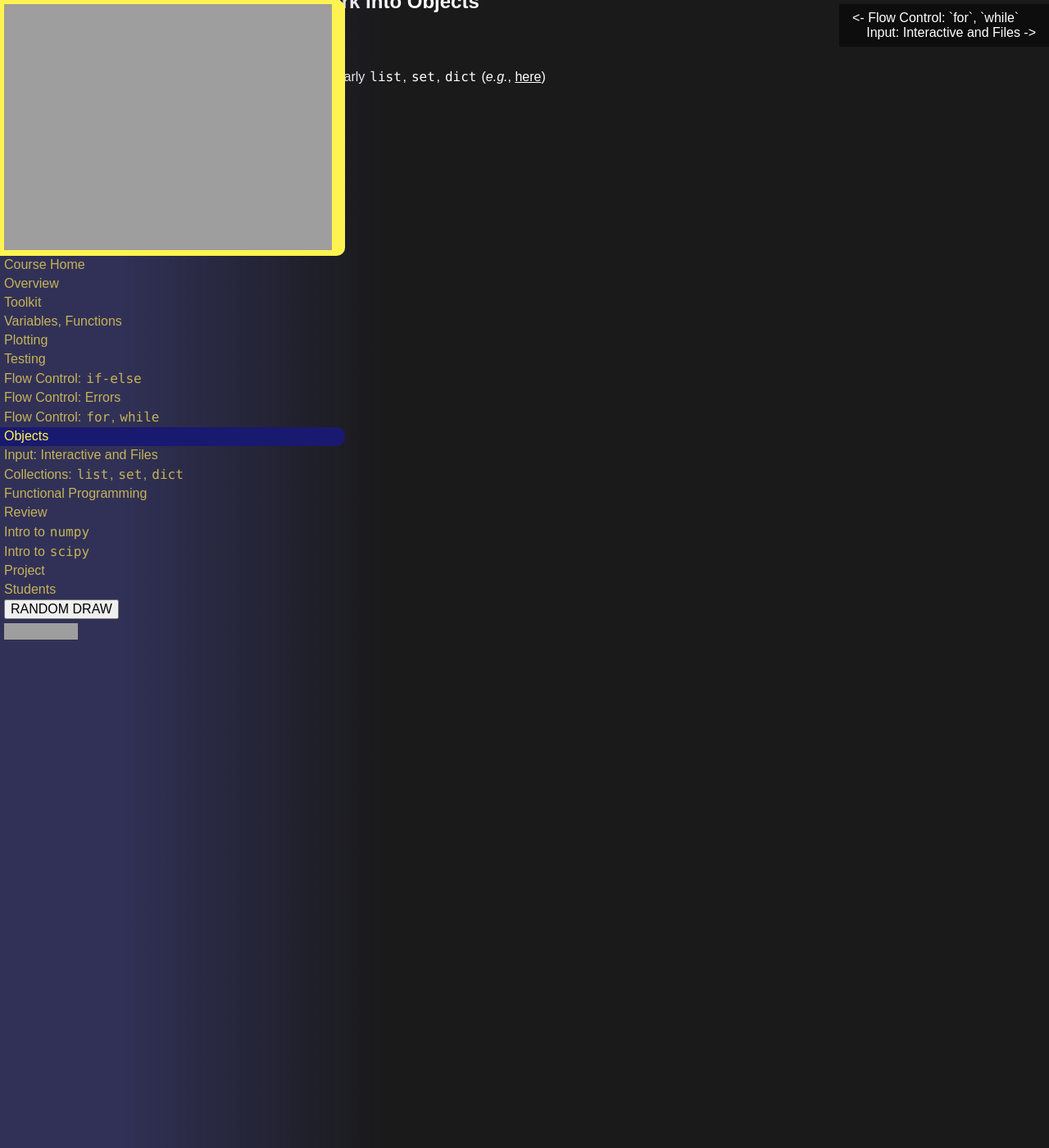
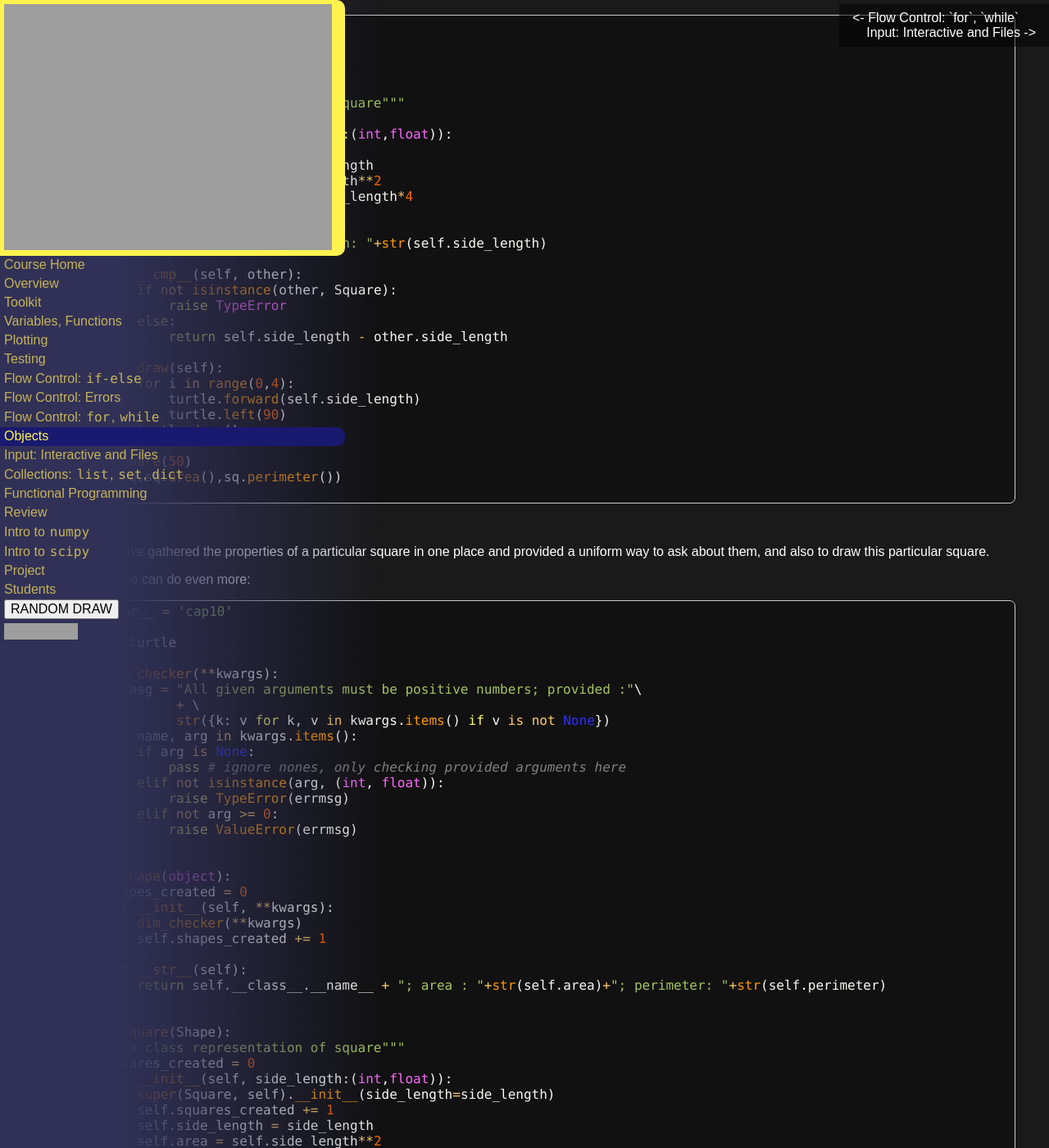
Before and after one commit to AIMS-Ghana/python-course, a Jekyll site: the page built from _days/08_objects.md, in a window 1280 px wide and 1400 px high, scrolled down 744 px. Shown: the whole window at 82% size. Built offline with Jekyll 4.4.1, drawn with Linux system fonts in a browser that asks for light colours; some of the changed text lies outside the part shown; grey boxes are pictures that could not be loaded.

Commit message:
object updates

```diff
--- a/_days/08_objects.md
+++ b/_days/08_objects.md
@@ -29,4 +29,16 @@ at least what the are, if perhaps not as a programming concept.
 
 But what are those things associated with `turtle` plotting?  They are custom objects.
 
+Revisiting our previous example shape:
+
+{% include pyblock.md target="obj_square_i.py" %}
+
+Here we have gathered the properties of a particular square in one place and
+provided a uniform way to ask about them, and also to draw this particular
+square.
+
+However, we can do even more:
+
+{% include pyblock.md target="obj_square_ii.py" %}
+
 ## Task: Convert Your Shape Work Into Objects
--- a/_includes/obj_square.py
+++ b/_includes/obj_square_i.py
@@ -8,15 +8,17 @@ class Square(object):
     def __init__(self, side_length:(int,float)):
         self.squares_created += 1
         self.side_length = side_length
+        self.area = self.side_length**2
+        self.perimeter = self.side_length*4
 
     def __str__(self):
         return "Square, side length: "+str(self.side_length)
 
-    def area(self):
-        return self.side_length**2
-
-    def perimeter(self):
-        return self.side_length*4
+    def __cmp__(self, other):
+        if not isinstance(other, Square):
+            raise TypeError
+        else:
+            return self.side_length - other.side_length
 
     def draw(self):
         for i in range(0,4):
--- /dev/null
+++ b/_includes/obj_square_ii.py
@@ -0,0 +1,62 @@
+__author__ = 'cap10'
+
+import turtle
+
+def dim_checker(**kwargs):
+    errmsg = "All given arguments must be positive numbers; provided :"\
+             + \
+             str({k: v for k, v in kwargs.items() if v is not None})
+    for name, arg in kwargs.items():
+        if arg is None:
+            pass # ignore nones, only checking provided arguments here
+        elif not isinstance(arg, (int, float)):
+            raise TypeError(errmsg)
+        elif not arg >= 0:
+            raise ValueError(errmsg)
+
+
+class Shape(object):
+    shapes_created = 0
+    def __init__(self, **kwargs):
+        dim_checker(**kwargs)
+        self.shapes_created += 1
+
+    def __str__(self):
+        return self.__class__.__name__ + "; area : "+str(self.area)+"; perimeter: "+str(self.perimeter)
+
+
+class Square(Shape):
+    """a class representation of square"""
+    squares_created = 0
+    def __init__(self, side_length:(int,float)):
+        super(Square, self).__init__(side_length=side_length)
+        self.squares_created += 1
+        self.side_length = side_length
+        self.area = self.side_length**2
+        self.perimeter = self.side_length*4
+
+    def __str__(self):
+        return super(Square, self).__str__()+"; side length: "+str(self.side_length)
+
+    def __cmp__(self, other):
+        if not isinstance(other, Square):
+            raise TypeError
+        else:
+            return self.side_length - other.side_length
+
+    def draw(self):
+        for i in range(0,4):
+            turtle.forward(self.side_length)
+            turtle.left(90)
+        turtle.done()
+
+
+if __name__ == "__main__":
+    sq = Square(50)
+    print(sq)
+    sq.draw()
+
+    try:
+        sq2 = Square("a string")
+    except TypeError as err:
+        print(err.args[0], sq.shapes_created, sq.squares_created)
```
